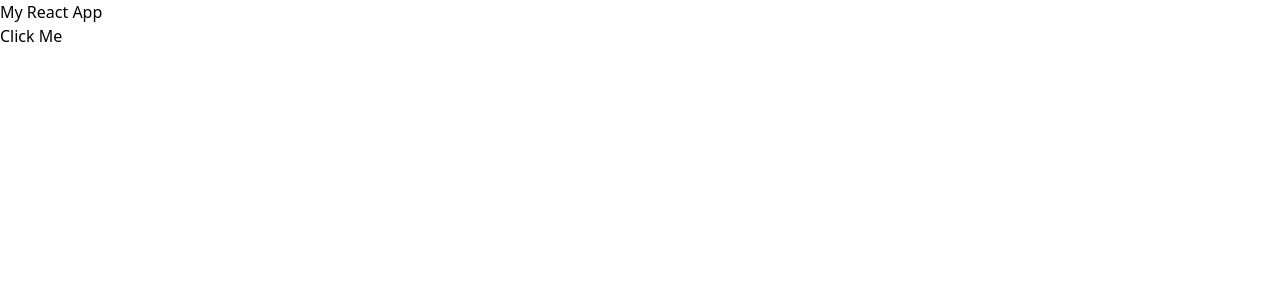
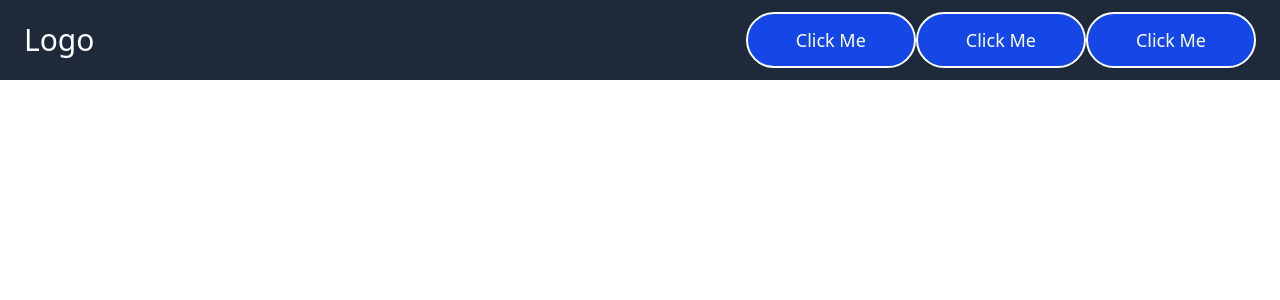
Before and after one commit to jeff0518/tailwind-learning, a React (Vite) app: page / in a window 1280 px wide. Shown: the top 300 px of the page. Built offline with nearby package versions, Linux system fonts and the light colour scheme.

Commit message:
feat: add Header

```diff
--- a/src/App.tsx
+++ b/src/App.tsx
@@ -5,7 +5,7 @@ function App() {
 
   return (
     <div className="App">
-      <Header />
+    <Header />
     </div>
   )
 }
--- a/src/component/Button.tsx
+++ b/src/component/Button.tsx
@@ -1,9 +1,17 @@
-const Button = ({ children }) => {
+import { ReactNode } from "react";
+
+interface ButtonProps {
+  children: ReactNode;
+}
+
+const Button = ({ children }: ButtonProps) => {
   return (
     <>
-        <button className="" href="">{children}</button>
+      <button className="rounded-full border-2 bg-blue-700 px-12 py-3 text-lg text-white hover:bg-transparent hover:text-indigo-600">
+        {children}
+      </button>
     </>
-  )
-}
+  );
+};
 
 export default Button;
--- a/src/component/Header.tsx
+++ b/src/component/Header.tsx
@@ -2,11 +2,21 @@ import Button from "./Button";
 
 const Header = () => {
   return (
-    <header>
-      <h1>My React App</h1>
-      <Button>Click Me</Button>
+    <header className="bg-gray-800 text-white">
+      <div className="px-6 py-3 flex flex-row justify-between mx-auto container">
+        <div className="flex items-center">
+          <a href="#" className="text-3xl font-medium">
+            Logo
+          </a>
+        </div>
+        <div>
+          <Button>Click Me</Button>
+          <Button>Click Me</Button>
+          <Button>Click Me</Button>
+        </div>
+      </div>
     </header>
   );
-}
+};
 
 export default Header;
```
